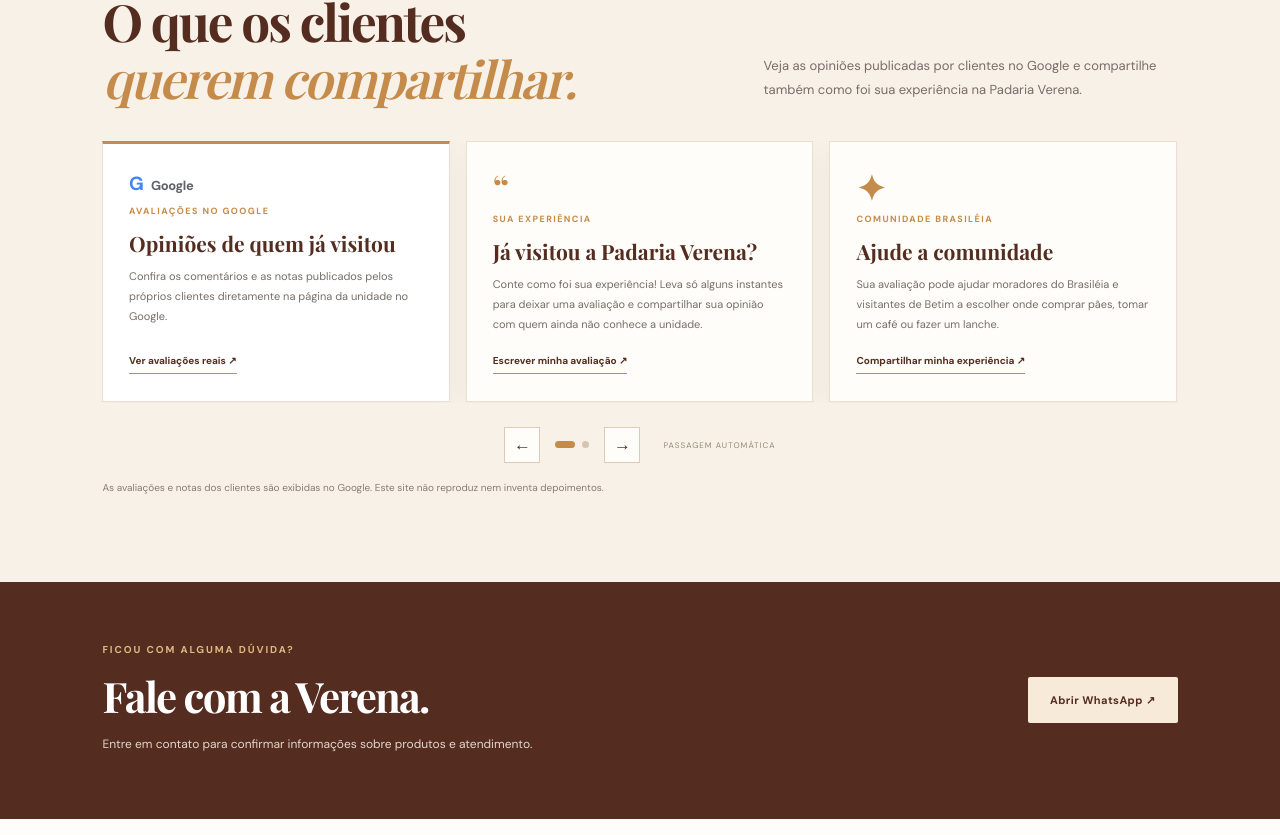
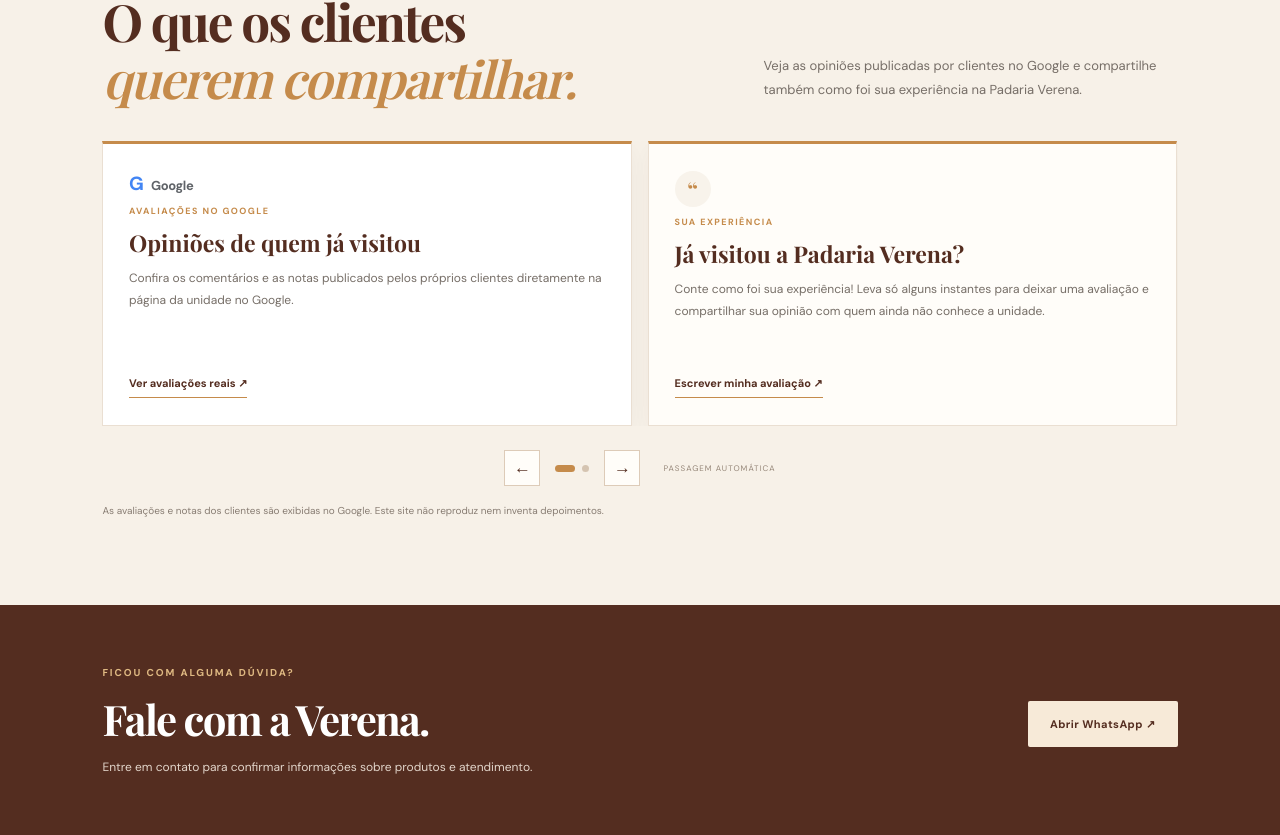
Before and after one commit to arturdiassilva09-prog/padaria-verena-brasileia, a plain HTML site: page index.html in a window 1280 px wide. Shown: the part 6133-6968 px from the top of the page. Drawn offline with nearby package versions, Linux system fonts and the light colour scheme.

Commit message:
Aprimorar visual do carrossel de avaliações

```diff
--- a/style.css
+++ b/style.css
@@ -135,3 +135,13 @@ button:focus-visible,a:focus-visible{outline:2px solid var(--gold);outline-offse
 @media(max-width:850px){.reviews-track .review-card{flex:0 0 calc((100% - 16px)/2)}}
 @media(max-width:600px){.reviews-track .review-card{flex:0 0 100%}.reviews-controls{gap:12px}.review-auto-label{font-size:7px}}
 @media(prefers-reduced-motion:reduce){.reviews-track{transition:none}}
+
+/* Ajuste final: convites de avaliação + carrossel realmente visível em telas grandes */
+.reviews-track .review-card{flex:0 0 calc((100% - 16px)/2);min-height:285px}
+.review-card:not(.review-feature){border-top:3px solid var(--gold)}
+.review-note .review-quote{display:grid;place-items:center;width:36px;height:36px;border-radius:50%;background:var(--cream);font-size:23px}
+.review-card h3{font-size:23px;line-height:1.2}
+.review-card p{font-size:12px;line-height:1.85}
+.review-link{font-size:11px;padding-bottom:7px}
+@media(max-width:850px){.reviews-track .review-card{flex:0 0 calc((100% - 16px)/2)}}
+@media(max-width:600px){.reviews-track .review-card{flex:0 0 100%}.review-card{min-height:270px}}
```
